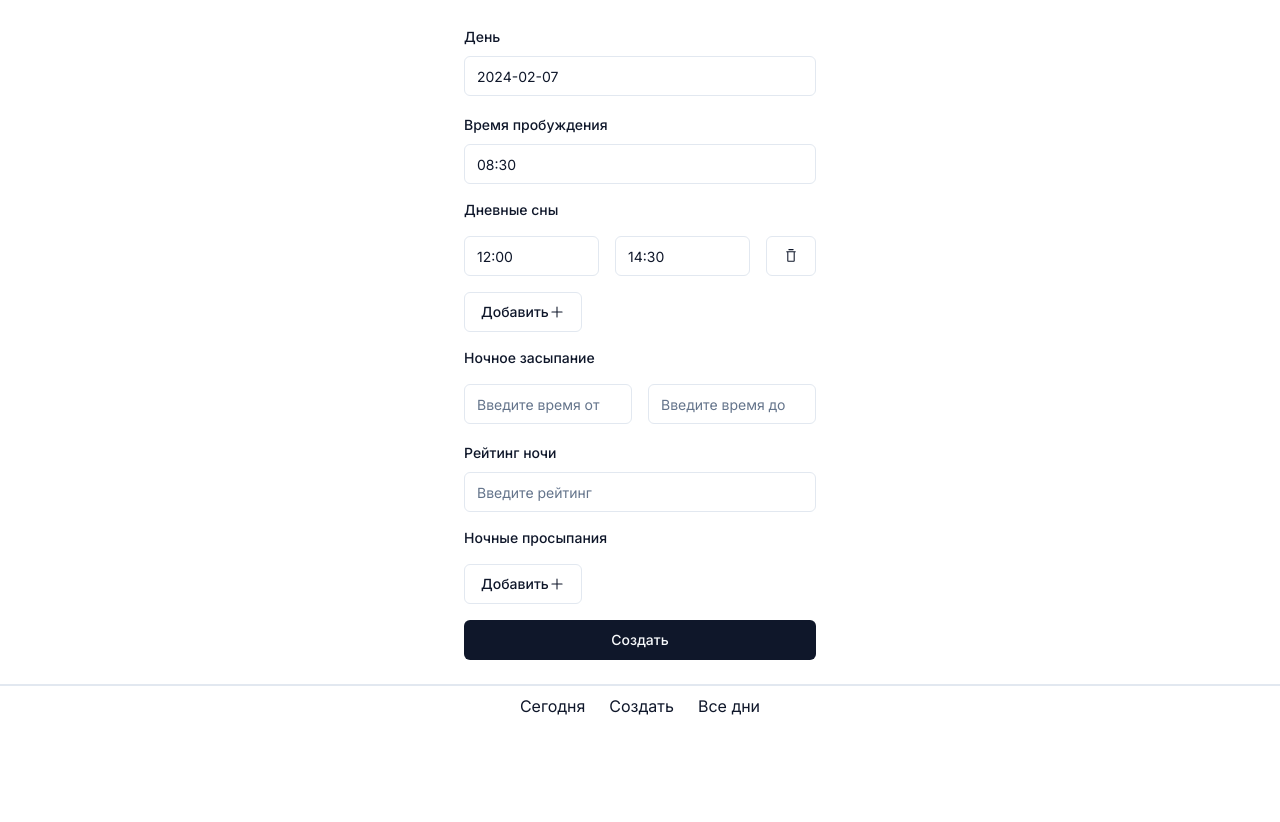
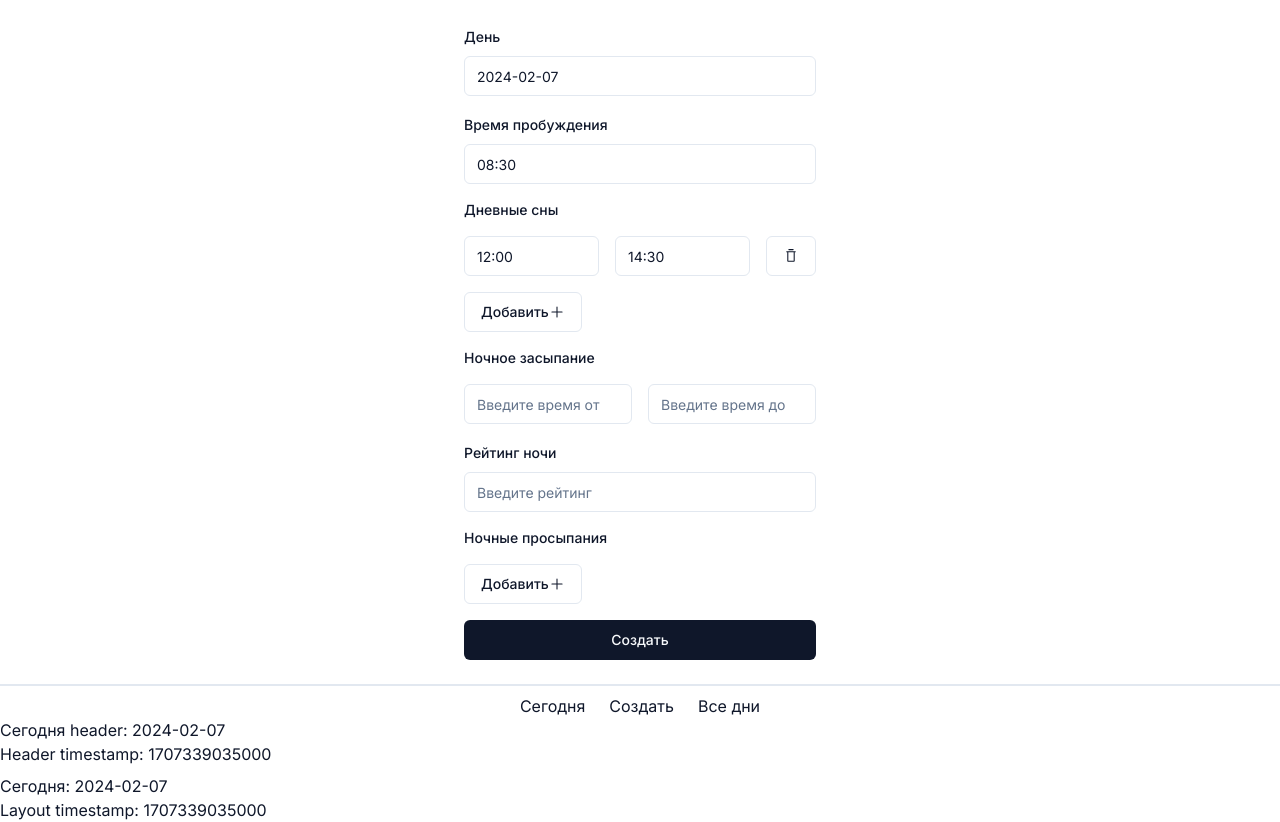
Before and after one commit to DmitryBerdnikov/baby-dreams, a Next.js app: page /days/create in a window 1280 px wide. Before the commit the page ends 800 px from the top, so only its background shows below. Built offline with nearby package versions, Linux system fonts and the light colour scheme.

Commit message:
commit for testing ssg

```diff
--- /dev/null
+++ b/src/app/components/Header/Header.tsx
@@ -0,0 +1,25 @@
+'use client';
+import Link from 'next/link'
+
+export const Header = () => {
+	return (
+		<nav className="py-2 sticky bottom-0 bg-white border-t-2">
+			<ul className="flex justify-center gap-6">
+				<li>
+					<Link href={`/days/${new Date().toISOString().substring(0, 10)}`}>
+						Сегодня
+					</Link>
+				</li>
+				<li>
+					<Link href="/days/create">Создать</Link>
+				</li>
+				<li>
+					<Link href="/days">Все дни</Link>
+				</li>
+			</ul>
+			Сегодня header: {new Date().toISOString().substring(0, 10)}
+			<br />
+			{`Header timestamp: ${new Date().getTime()}`}
+		</nav>
+	)
+}
--- /dev/null
+++ b/src/app/components/Header/index.ts
@@ -0,0 +1 @@
+export { Header } from './Header';
--- a/src/app/layout.tsx
+++ b/src/app/layout.tsx
@@ -1,7 +1,7 @@
 import type { Metadata } from 'next'
 import { Inter } from 'next/font/google'
 import './globals.css'
-import Link from 'next/link'
+import { Header } from './components/Header'
 
 const inter = Inter({ subsets: ['latin'] })
 
@@ -19,19 +19,10 @@ export default function RootLayout({
 		<html lang="en">
 			<body className={inter.className}>
 				{children}
-				<nav className="py-2 sticky bottom-0 bg-white border-t-2">
-					<ul className="flex justify-center gap-6">
-						<li>
-							<Link href={`/days/${new Date().toISOString().substring(0, 10)}`}>Сегодня</Link>
-						</li>
-						<li>
-							<Link href="/days/create">Создать</Link>
-						</li>
-						<li>
-							<Link href="/days">Все дни</Link>
-						</li>
-					</ul>
-				</nav>
+				<Header />
+				Сегодня: {new Date().toISOString().substring(0, 10)}
+				<br />
+				{`Layout timestamp: ${new Date().getTime()}`}
 			</body>
 		</html>
 	)
```
